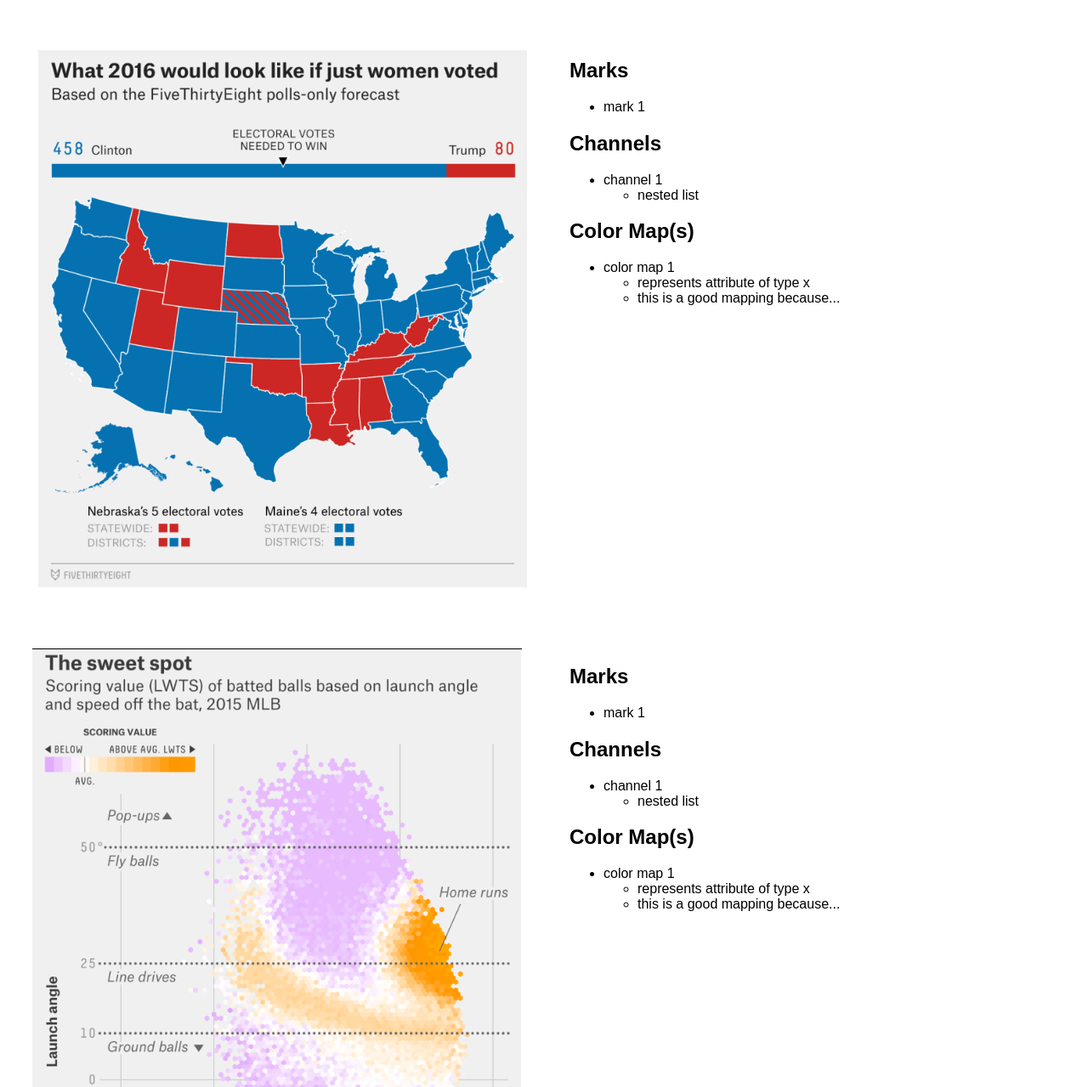
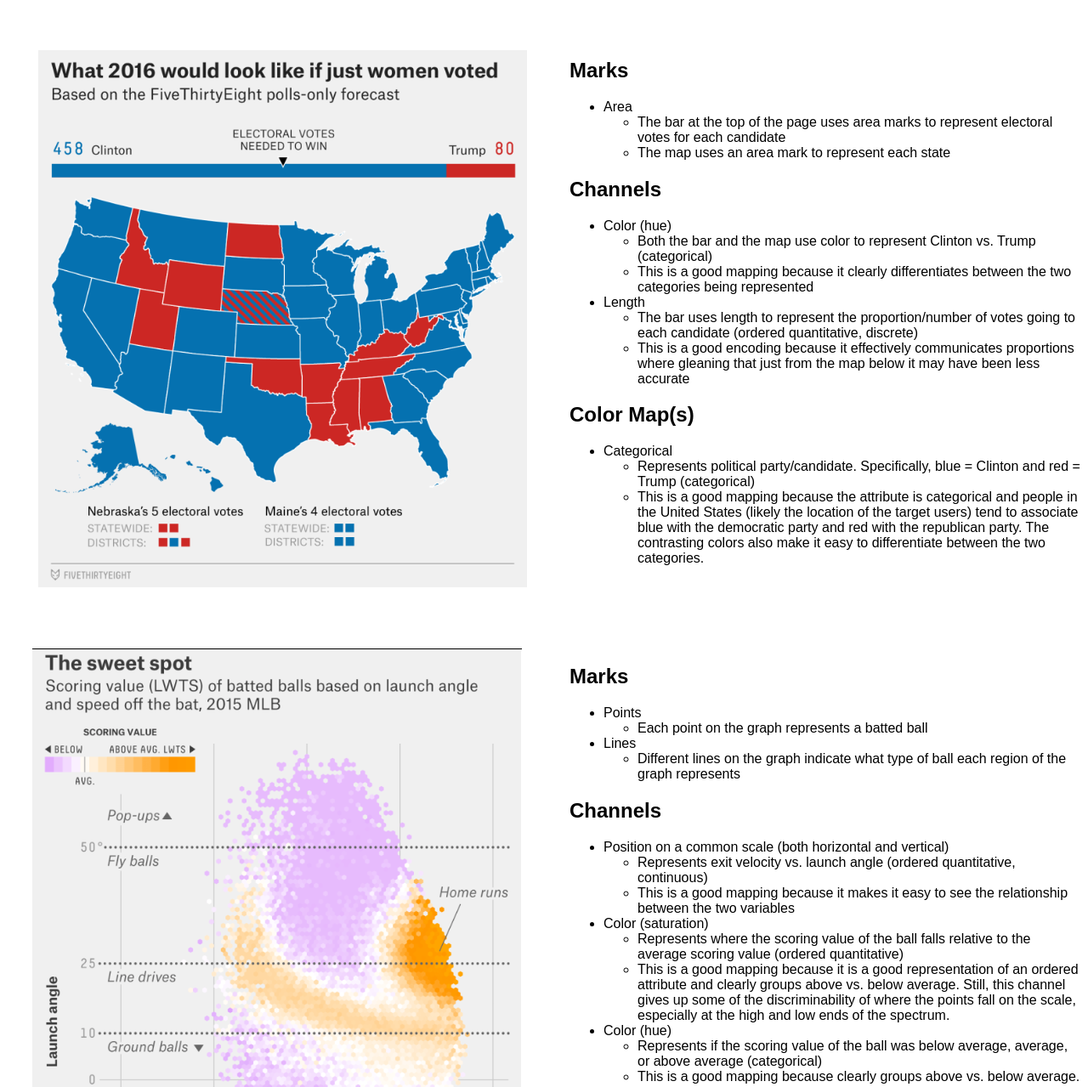
Before and after one commit to DS4200-S23-Class/hw-03-kate_jackie, a plain HTML site: page index.html in a window 1280 px wide. Shown: the part 61-1340 px from the top of the page at 85% size. Drawn offline with Linux system fonts and the light colour scheme.

Commit message:
marks and channels 1 and 2

```diff
--- a/index.html
+++ b/index.html
@@ -28,26 +28,42 @@
       <div>
         <h2>Marks</h2>
             <ul>
-                <li>mark 1</li>
+                <li>Area</li>
+                <ul>
+                    <li>The bar at the top of the page uses area marks to represent electoral votes for each candidate</li>
+                    <li>The map uses an area mark to represent each state</li>
+                </ul>
             </ul>
 
             <h2>Channels</h2>
             <ul>
-                <li>channel 1</li>
+                <li>Color (hue)</li>
                 <ul>
-                    <li>nested list</li>
+                    <li>Both the bar and the map use color to represent Clinton vs. Trump (categorical)</li>
+                    <li>This is a good mapping because it clearly differentiates between the two categories being represented</li>
                 </ul>
+                <li>Length</li>
+                <ul>
+                    <li>The bar uses length to represent the proportion/number of votes going to each candidate (ordered quantitative, discrete)</li>
+                    <li>
+                        This is a good encoding because it effectively communicates proportions where
+                        gleaning that just from the map below it may have been less accurate
+                    </li>
+                </ul>
+
             </ul>
 
             <h2>Color Map(s)</h2>
             <ul>
-                <li>color map 1</li>
+                <li>Categorical</li>
                 <ul>
                     <li>
-                        represents attribute of type x
+                        Represents political party/candidate. Specifically, blue = Clinton and red = Trump (categorical)
                     </li>
                     <li>
-                        this is a good mapping because...
+                        This is a good mapping because the attribute is categorical and people in the United States (likely the location of
+                        the target users) tend to associate blue with the democratic party and red with the republican party.
+                        The contrasting colors also make it easy to differentiate between the two categories.
                     </li>
                 </ul>
             </ul>
@@ -67,26 +83,51 @@
       <div>
         <h2>Marks</h2>
             <ul>
-                <li>mark 1</li>
+                <li>Points</li>
+                <ul>
+                    <li>Each point on the graph represents a batted ball</li>
+                </ul>
+                <li>Lines</li>
+                <ul>
+                    <li>Different lines on the graph indicate what type of ball each region of the graph represents</li>
+                </ul>
             </ul>
 
             <h2>Channels</h2>
             <ul>
-                <li>channel 1</li>
+                <li>Position on a common scale (both horizontal and vertical)</li>
                 <ul>
-                    <li>nested list</li>
+                    <li>Represents exit velocity vs. launch angle (ordered quantitative, continuous)</li>
+                    <li>This is a good mapping because it makes it easy to see the relationship between the two variables</li>
+                </ul>
+                <li>Color (saturation)</li>
+                <ul>
+                    <li>Represents where the scoring value of the ball falls relative to the average scoring value (ordered quantitative)</li>
+                    <li>
+                        This is a good mapping because it is a good representation of an ordered attribute and clearly groups
+                        above vs. below average. Still, this channel gives up some of the discriminability of where the points fall on
+                        the scale, especially at the high and low ends of the spectrum.
+                    </li>
+                </ul>
+                <li>Color (hue)</li>
+                <ul>
+                    <li>Represents if the scoring value of the ball was below average, average, or above average (categorical)</li>
+                    <li>
+                        This is a good mapping because clearly groups above vs. below average.
+                    </li>
                 </ul>
             </ul>
 
             <h2>Color Map(s)</h2>
             <ul>
-                <li>color map 1</li>
+                <li>Divergent</li>
                 <ul>
                     <li>
-                        represents attribute of type x
+                        Represents the scoring value of the ball relative to the average scoring value (ordered quantitative)
                     </li>
                     <li>
-                        this is a good mapping because...
+                        This is a good mapping because it is used to indicate a range of values with the average represented with a neutral color in the middle.
+                        The low saturation of the colors chosen help decrease the chance of color impacting users' perception of the proportion of each category
                     </li>
                 </ul>
             </ul>
```
